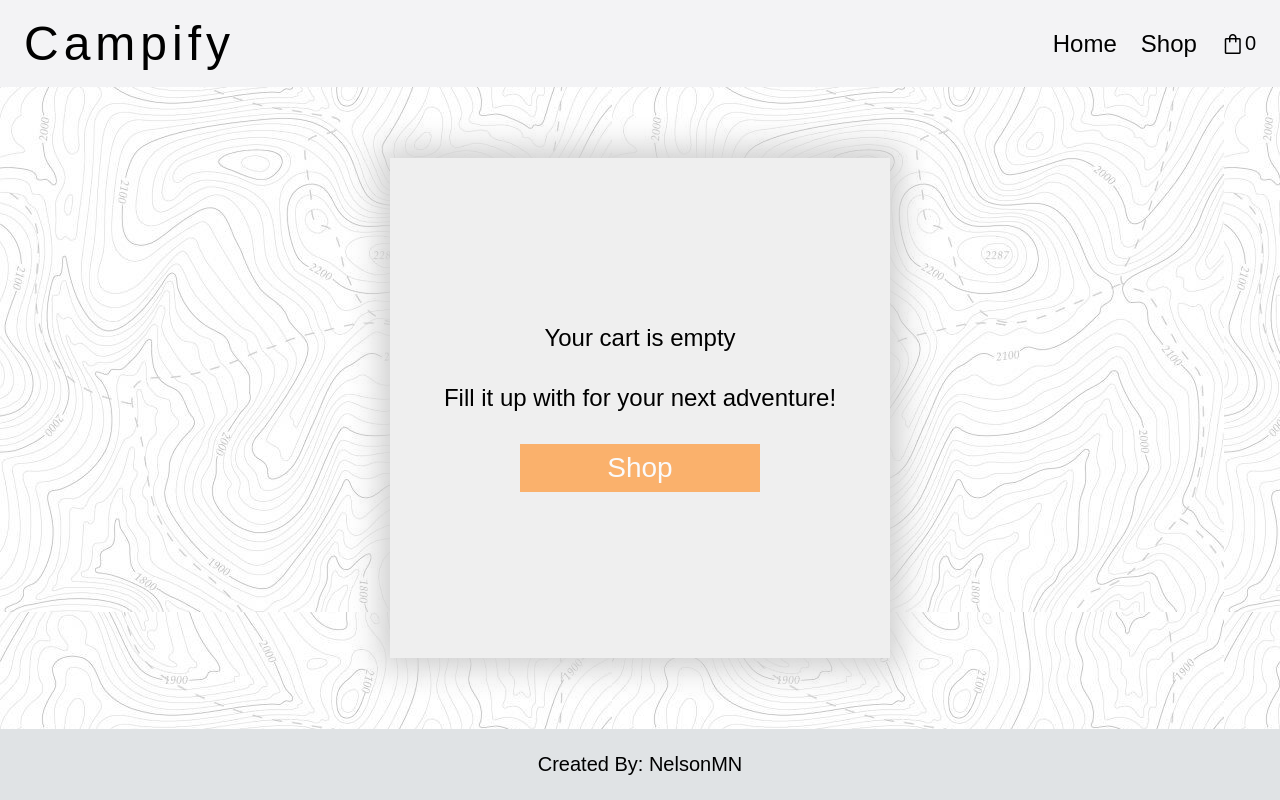
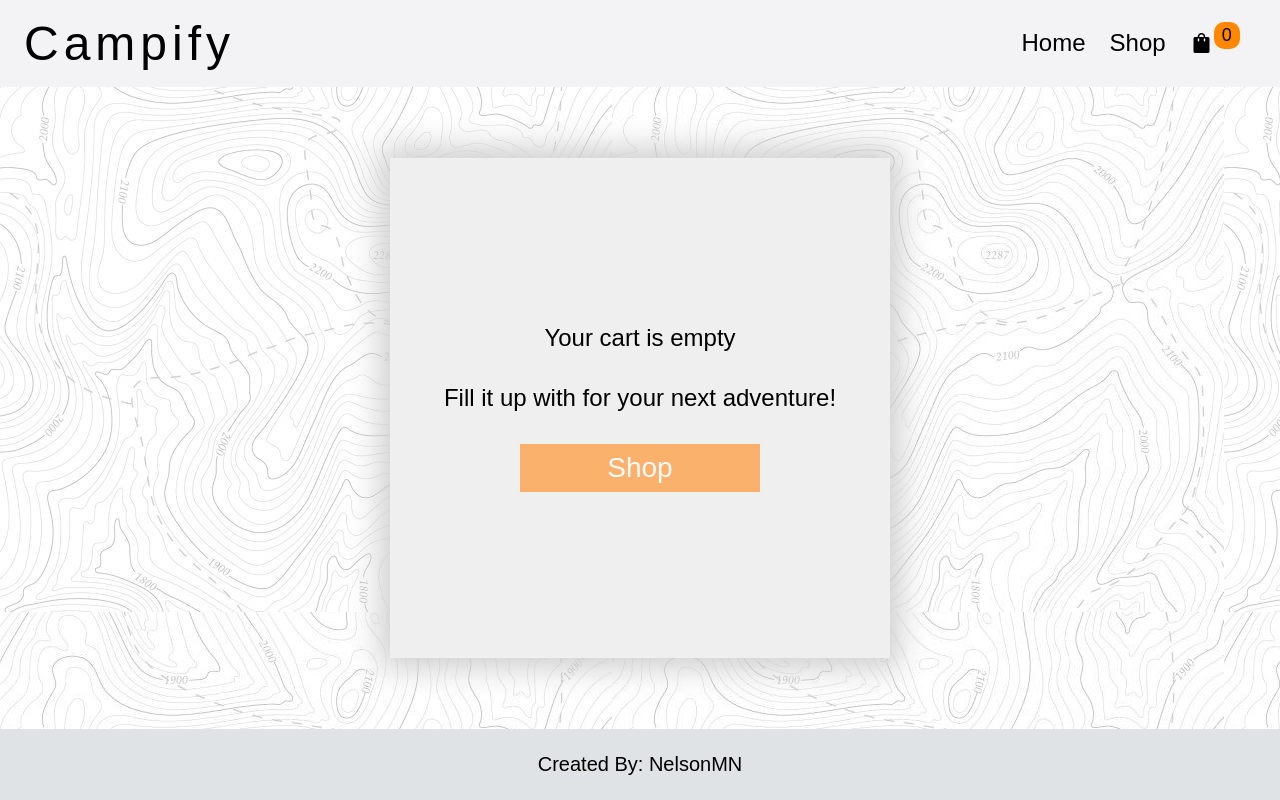
Before and after one commit to NelsonMN/shopping-cart, a React (Create React App) app: page /cart in a window 1280 px wide. Built offline with nearby package versions, Linux system fonts and the light colour scheme.

Commit message:
Added another animation

```diff
--- a/src/pages/Header.js
+++ b/src/pages/Header.js
@@ -6,8 +6,8 @@ const Header = ({ numItems }) => {
     <div className="header">
       <h1><Link to='/'>Campify</Link></h1>
       <nav>
-        <Link to='/'>Home</Link>
-        <Link to='/shop'>Shop</Link>
+        <Link className="hov" to='/'>Home</Link>
+        <Link className="hov" to='/shop'>Shop</Link>
         <Link className="cart" to='/cart'><span className="material-symbols-outlined">shopping_bag</span><span className="cart-count">{numItems}</span></Link>
       </nav>
     </div>
--- a/src/pages/ItemDetail.js
+++ b/src/pages/ItemDetail.js
@@ -31,9 +31,13 @@ const ItemDetail = ({ cart, setCart, setTotal, setNumItems }) => {
 
   const addAnimation = () => {
     const cartDiv = document.querySelector('.cart');
+    const numDiv = document.querySelector('.cart-count');
     if (quantity > 0) {
+      numDiv.classList.remove('black')
       cartDiv.classList.remove('wiggle')
+      void numDiv.offsetWidth
       void cartDiv.offsetWidth;
+      numDiv.classList.add('black')
       cartDiv.classList.add('wiggle')
     }
   }
--- a/src/styles/header.css
+++ b/src/styles/header.css
@@ -29,7 +29,7 @@ a {
 
 .material-symbols-outlined {
   font-variation-settings:
-  'FILL' 0,
+  'FILL' 1,
   'wght' 400,
   'GRAD' 0,
   'opsz' 48;
@@ -42,5 +42,45 @@ a {
 }
 
 .cart-count {
-    font-size: 1.25rem;
+    display: flex;
+    align-items: center;
+    justify-content: center;
+    margin-right: 1rem;
+    margin-bottom: 1rem;
+    font-size: 1.125rem;
+    border-radius: 10px;
+    height: 1.65rem;
+    width: 1.65rem;
+    background-color: rgb(255, 136, 0);;
+    text-align: center;
 }
+
+.header > h1 > a,
+nav > a {
+    position: relative;
+}
+
+
+.header > h1 > a::after,
+nav > a::after {
+    content: '';
+    position: absolute;
+    bottom: 0;
+    left: 0;
+    width: 100%;
+    height: 0.15em;
+    background-color: rgb(255, 136, 0);
+    opacity: 0;
+    transition: opacity 300ms, transform 300ms;
+}
+
+.header > h1 > a:hover::after,
+nav > .cart:hover::after {
+  opacity: 1;
+  transform: translate3d(0, 0.25em, 0);
+}
+
+nav > .hov:hover::after {
+    opacity: 1;
+    transform: translate3d(0, 0.6em, 0);
+  }
--- a/src/styles/home.css
+++ b/src/styles/home.css
@@ -110,26 +110,3 @@
     flex-direction: column;
     flex-grow: 1;
 }
-
-.header > h1 > a,
-nav > a {
-    position: relative;
-}
-.header > h1 > a::after,
-nav > a::after {
-    content: '';
-    position: absolute;
-    bottom: 0;
-    left: 0;
-    width: 100%;
-    height: 0.15em;
-    background-color: rgb(255, 151, 54);
-    opacity: 0;
-    transition: opacity 300ms, transform 300ms;
-}
-
-.header > h1 > a:hover::after,
-nav > a:hover::after {
-  opacity: 1;
-  transform: translate3d(0, 0.25em, 0);
-}
--- a/src/styles/itemDetail.css
+++ b/src/styles/itemDetail.css
@@ -170,3 +170,67 @@ button {
       color: black;
     }
   }
+
+  .black {
+    -webkit-animation-name: toBlack;
+    -ms-animation-name: toblack;
+    -ms-animation-duration: 1000ms;
+    -webkit-animation-duration: 1000ms;
+    -webkit-animation-iteration-count: 1;
+    -ms-animation-iteration-count: 1;
+    -webkit-animation-timing-function: ease-in-out;
+    -ms-animation-timing-function: ease-in-out;
+  }
+    @-webkit-keyframes toBlack {
+    0% {
+      background-color: rgb(255, 136, 0);
+    }
+    25% {
+      background-color: black;
+    }
+    50% {
+      background-color: black;
+    }
+    75% {
+      background-color: black;
+    }
+    100% {
+      background-color: rgb(255, 136, 0);
+    }
+    }
+
+    @-ms-keyframes toBlack {
+    0% {
+      background-color: rgb(255, 136, 0);
+    }
+    25% {
+      background-color: black;
+    }
+    50% {
+      background-color: black;
+    }
+    75% {
+      background-color: black;
+    }
+    100% {
+      background-color: rgb(255, 136, 0);
+    }
+    }
+
+    @keyframes toBlack {
+      0% {
+        background-color: rgb(255, 136, 0);
+      }
+      25% {
+        background-color: black;
+      }
+      50% {
+        background-color: black;
+      }
+      75% {
+        background-color: black;
+      }
+      100% {
+        background-color: rgb(255, 136, 0);
+      }
+    }
```
